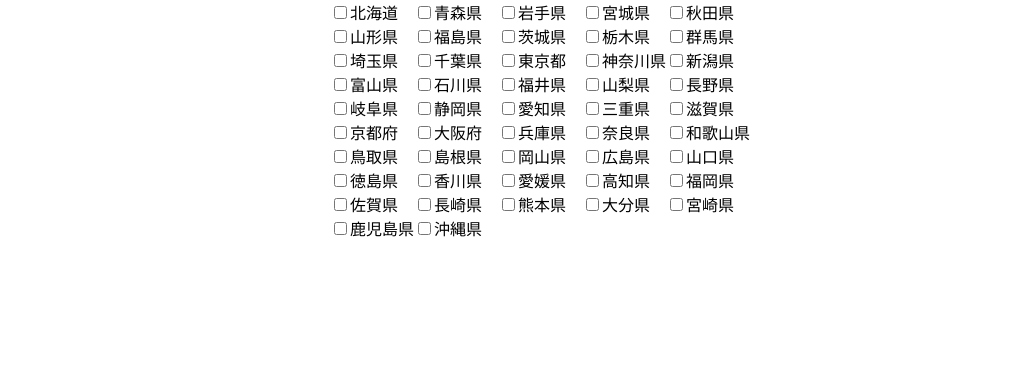
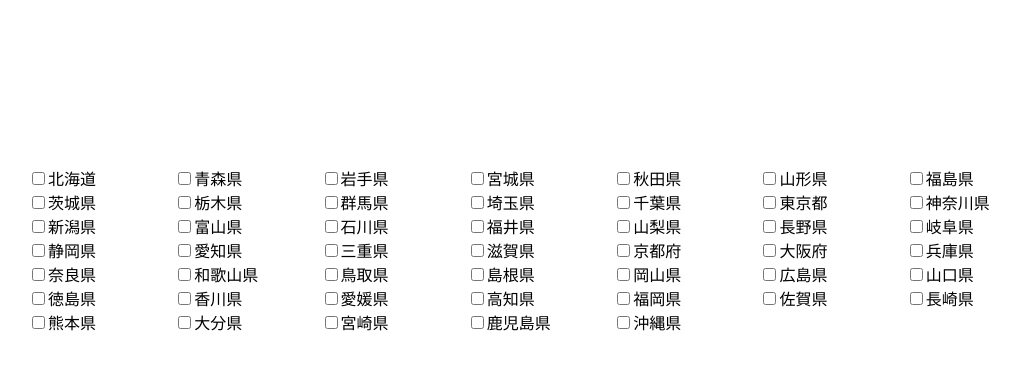
Before and after one commit to kou1046/yumemi-coding-test, a Next.js app: page / in a window 1280 px wide. Shown: the top 370 px of the page, without its empty margins (100-1120 px from the left). Built offline with nearby package versions, Linux system fonts and the light colour scheme; no server answers.

Commit message:
🎨スタイルの調整

```diff
--- a/lib/components/StructureChart.tsx
+++ b/lib/components/StructureChart.tsx
@@ -19,9 +19,11 @@ const StractureChart = ({ prefectures }: Props) => {
     })),
   };
 
-  console.log(plotData);
+  const options = {
+    maintainAspectRatio: false,
+  };
 
-  return <Line data={plotData}></Line>;
+  return <Line data={plotData} options={options}></Line>;
 };
 
 export default StractureChart;
--- a/pages/index.tsx
+++ b/pages/index.tsx
@@ -90,7 +90,9 @@ const Index = ({ apiKey, prefectures }: PageProps) => {
             </label>
           ))}
         </div>
-        <StractureChart prefectures={checkedPrefectures} />
+        <div className={styles.chartContainer}>
+          <StractureChart prefectures={checkedPrefectures} />
+        </div>
       </main>
     </>
   );
--- a/styles/index.module.css
+++ b/styles/index.module.css
@@ -1,13 +1,26 @@
 .mainContainer {
-  display: "flex";
+  display: flex;
   flex-direction: column;
-  justify-items: center;
   justify-content: center;
+  height: 100%;
+  width: 80%;
+  margin: 0 auto;
 }
 
 .checkboxContainer {
   display: grid;
-  grid-template-columns: repeat(4, minmax(0, 1fr));
+  grid-template-columns: repeat(2, minmax(0, 1fr));
+  overflow: auto;
+}
+
+.chartContainer {
+  min-height: 300px;
+}
+
+@media (min-width: 320px) {
+  .checkboxContainer {
+    grid-template-columns: repeat(3, minmax(0, 1fr));
+  }
 }
 
 @media (min-width: 640px) {
@@ -15,3 +28,15 @@
     grid-template-columns: repeat(5, minmax(0, 1fr));
   }
 }
+
+@media (min-width: 768px) {
+  .checkboxContainer {
+    grid-template-columns: repeat(6, minmax(0, 1fr));
+  }
+}
+
+@media (min-width: 1024px) {
+  .checkboxContainer {
+    grid-template-columns: repeat(7, minmax(0, 1fr));
+  }
+}
```
